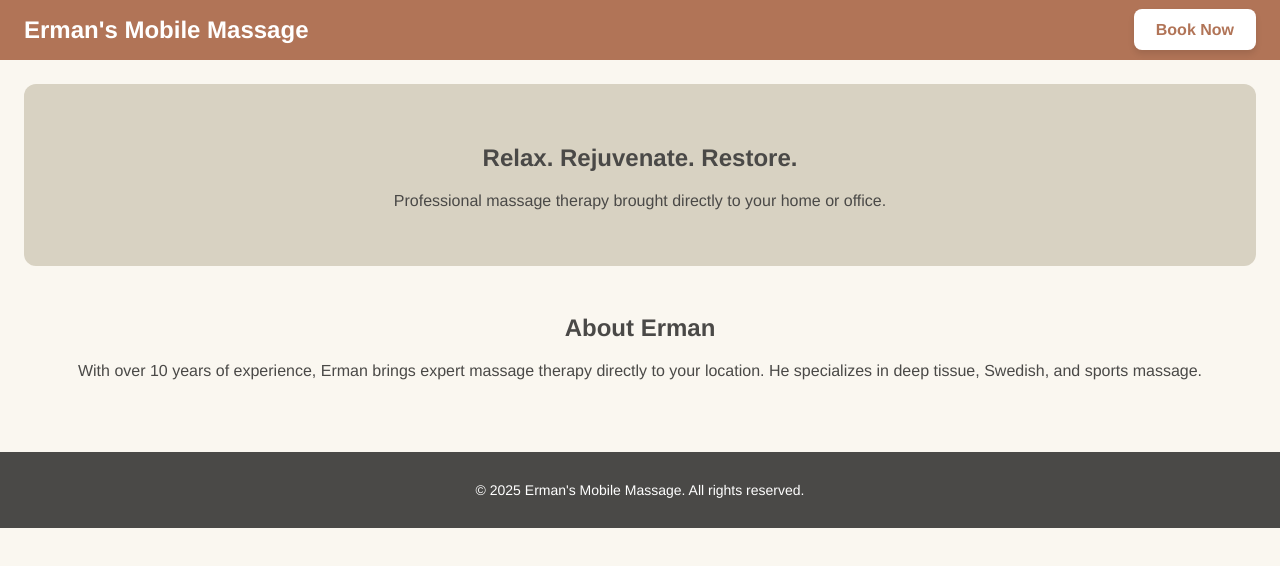
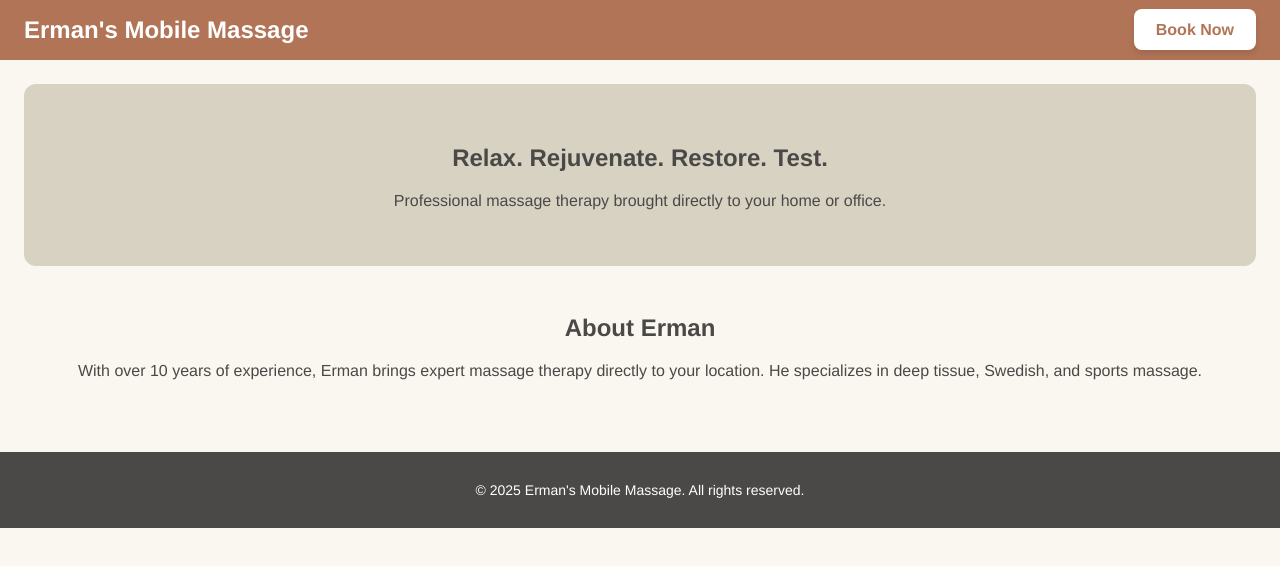
Before and after one commit to DeadVulcan/SaaviksMassageSite, a React (Create React App) app: page / in a window 1280 px wide. Shown: the top 566 px of the page. Built offline with nearby package versions, Linux system fonts and the light colour scheme.

Commit message:
testing changes

```diff
--- a/src/components/Home.js
+++ b/src/components/Home.js
@@ -2,7 +2,7 @@ import React from "react";
 
 const Home = () => (
   <section className="home">
-    <h2>Relax. Rejuvenate. Restore.</h2>
+    <h2>Relax. Rejuvenate. Restore. Test.</h2>
     <p>Professional massage therapy brought directly to your home or office.</p>
   </section>
 );
```
